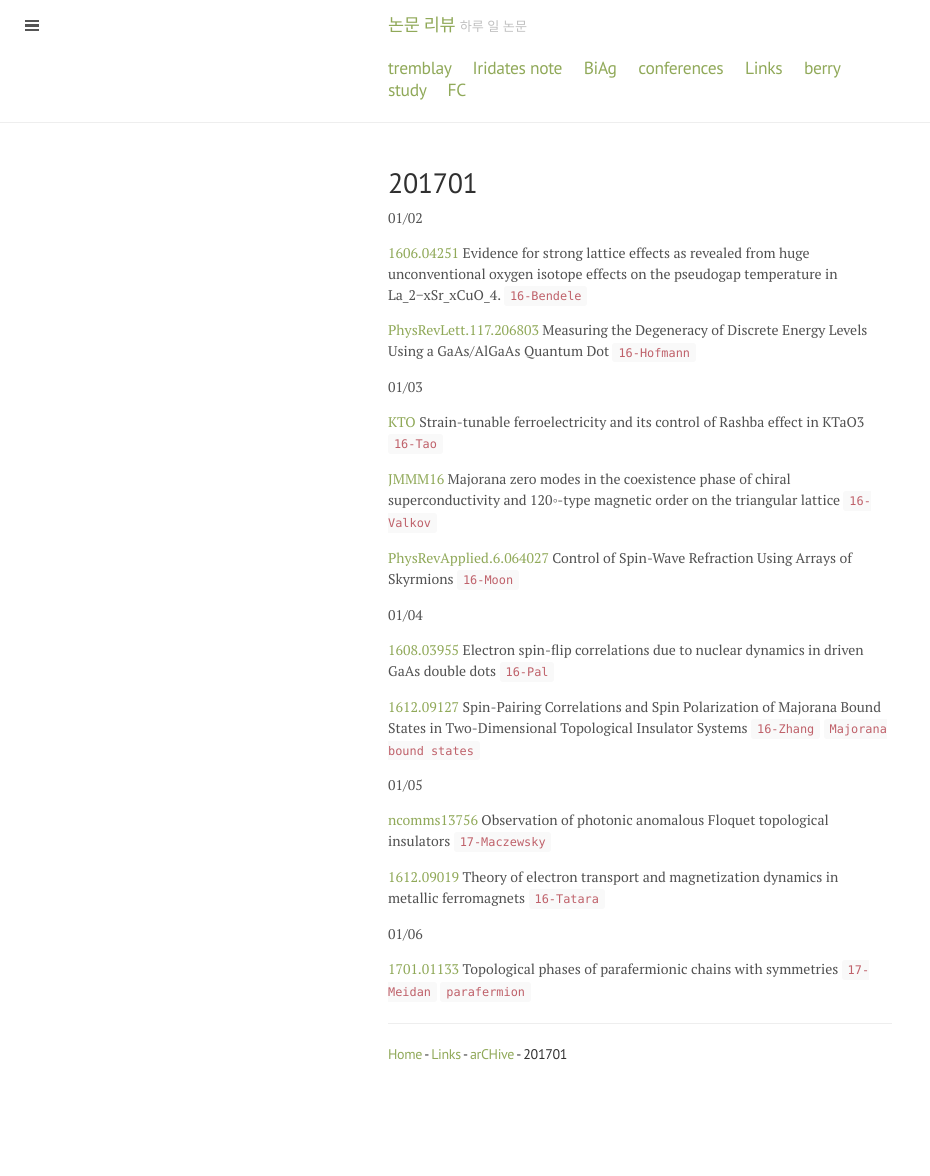
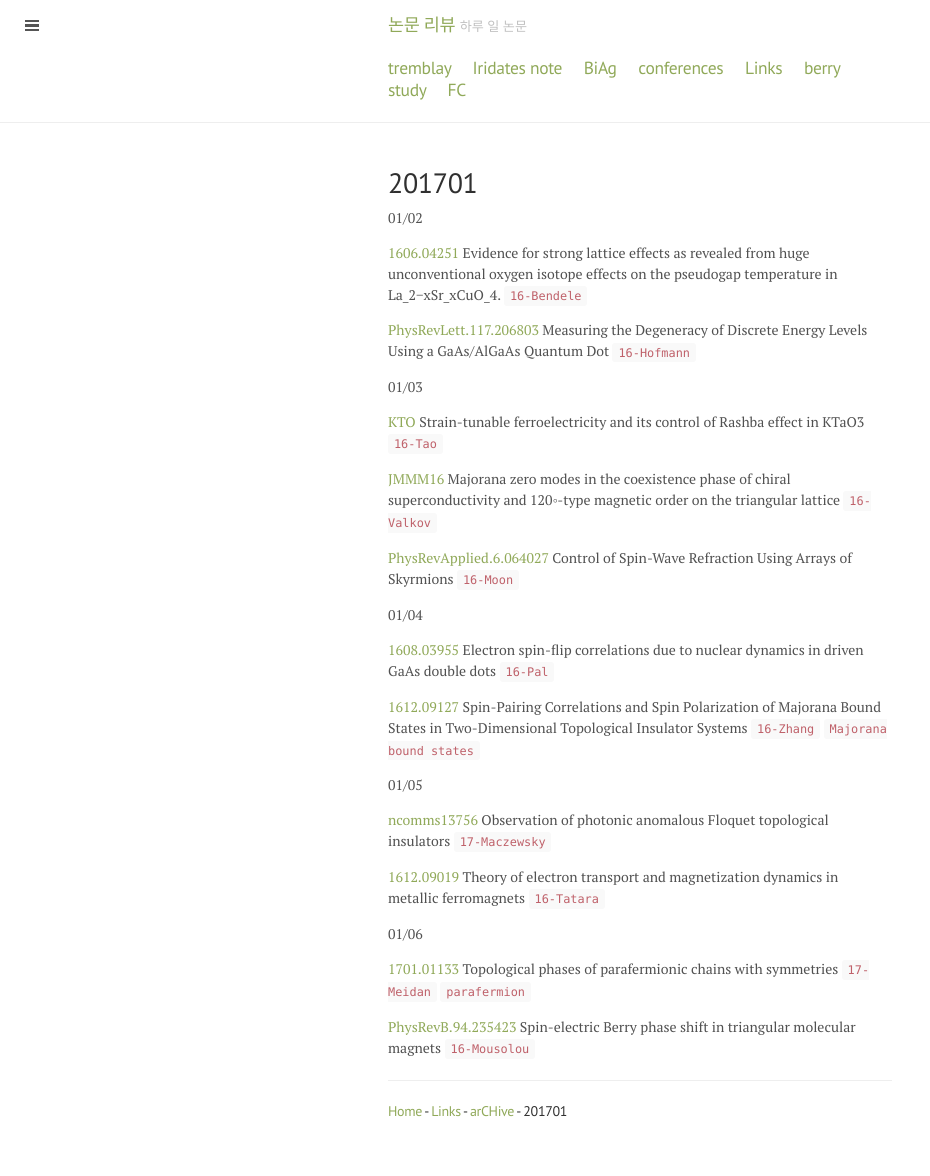
Before and after one commit to qkrwlsghdcjsworlt/work, a Jekyll site: the page built from 201701.md, in a window 1280 px wide. Shown: the whole page, without its empty margins (0-930 px from the left). Built offline with Jekyll 4.4.1, drawn with Linux system fonts in a browser that asks for light colours; before the commit the page ends 1119 px from its top, so only the background shows below that.

Commit message:
“update”

```diff
--- a/201701.md
+++ b/201701.md
@@ -36,6 +36,8 @@ Topological Insulator Systems `16-Zhang` `Majorana bound states`
 
 [1701.01133](https://arxiv.org/abs/1701.01133) Topological phases of parafermionic chains with symmetries `17-Meidan` `parafermion`
 
+[PhysRevB.94.235423]({{ site.baseurl }}/public/201701/16-Mousolou-spin-electric-berry-phase-PRB.pdf) Spin-electric Berry phase shift in triangular molecular magnets `16-Mousolou`
+
 
 ---
 
```
Also changed, not shown: 3 other files.
